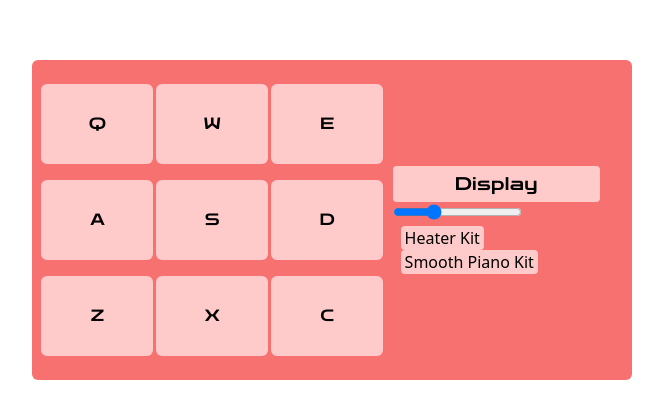
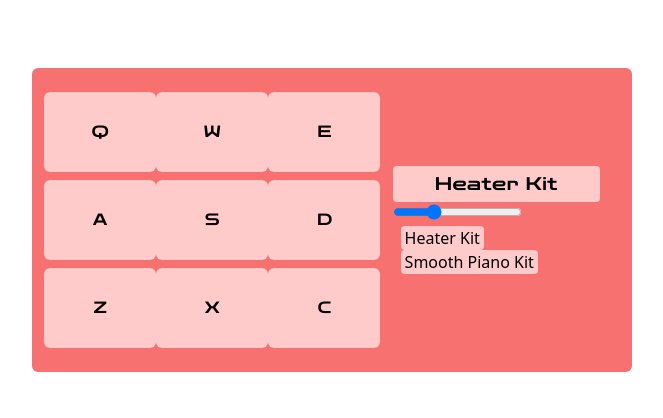
Before and after one commit to DikDns/fcc-front-end-development-projects, a React (Vite) app: page / in a window 1280 px wide. Shown: the part 180-598 px from the top of the page, without its empty margins (308-971 px from the left). Built offline with nearby package versions, Linux system fonts and the light colour scheme.

Commit message:
add: drum pad onclick event

```diff
--- a/src/Drum.jsx
+++ b/src/Drum.jsx
@@ -56,8 +56,6 @@ const padBank = SOUND_KIT.map((kit) => ({
       url: `./assets/sounds/${kit.id}/${sound}`,
       keyCode: KEYS[i][0],
       keyTrigger: KEYS[i][1],
-      isPlaying: false,
-      audio: new Audio(`./assets/sounds/${kit.id}/${sound}`),
     };
   }),
 }));
@@ -72,6 +70,20 @@ function Drum() {
     setSliderVal(() => e.target.value / 100);
   };
 
+  const handlePadClick = (e) => {
+    if (!e.target.classList.contains("drum-pad")) return;
+    e.preventDefault();
+    const audio = e.target.children[0];
+    const namePad = currentPadBank.kits.find(
+      (sound) => audio.id === sound.keyTrigger
+    );
+    if (!namePad) return;
+
+    audio.play();
+
+    setDisplay(() => namePad.name);
+  };
+
   return (
     <main
       id="drum-machine"
@@ -82,8 +94,9 @@ function Drum() {
         className={`flex w-11/12 flex-col items-center justify-between rounded-md bg-red-400 p-4 sm:w-[600px] md:flex-row`}
       >
         <div
+          onClick={(e) => handlePadClick(e)}
           id="drum-pad-container"
-          className={`my-2 grid w-11/12 grid-cols-3 justify-items-center gap-4 rounded-md sm:w-[400px]`}
+          className={`my-2 grid w-11/12 grid-cols-3 justify-items-center gap-2 rounded-md sm:w-[400px]`}
         >
           {currentPadBank.kits.map((kit) => (
             <button
@@ -106,7 +119,7 @@ function Drum() {
             id="display"
             className={`w-full rounded bg-red-200 py-1 text-center font-display text-lg tracking-wide`}
           >
-            Display
+            {display}
           </div>
           <div id="controls">
             <input
```
